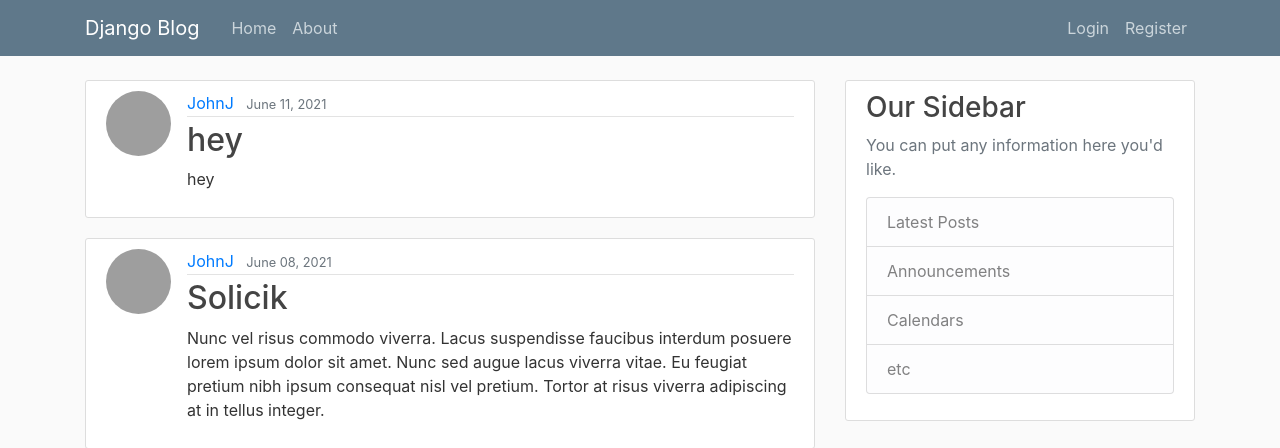
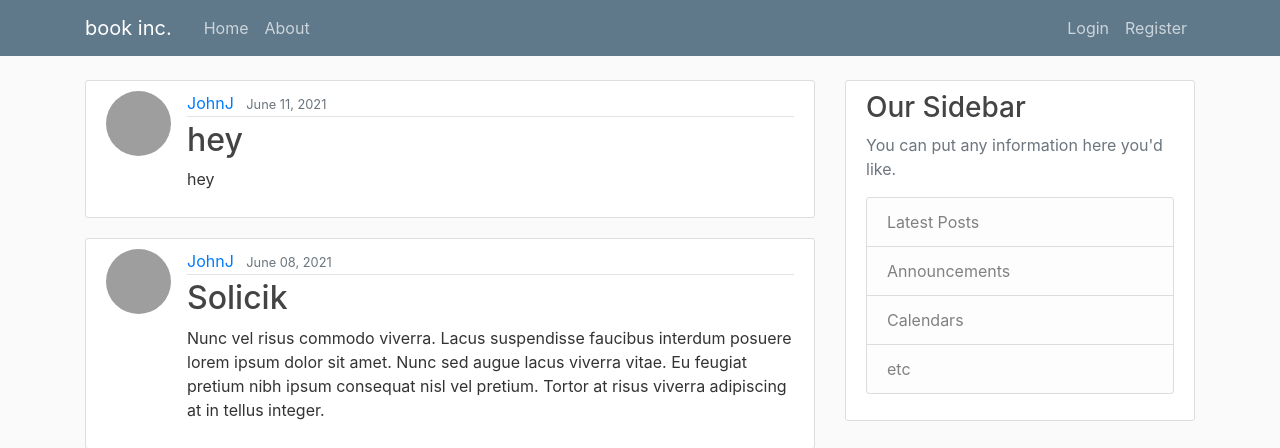
Before and after one commit to johnphelan/writerswebsite, a Django app: page / in a window 1280 px wide. Shown: the top 448 px of the page. Run offline with Django 3.2, Linux system fonts and the light colour scheme; data comes from the database, SQL or seed files in the repository; some libraries are stand-ins or nearby versions; grey boxes are pictures that could not be loaded.

Commit message:
Changed title second time

```diff
--- a/blog/templates/blog/base.html
+++ b/blog/templates/blog/base.html
@@ -22,7 +22,7 @@
     <header class="site-header">
       <nav class="navbar navbar-expand-md navbar-dark bg-steel fixed-top">
         <div class="container">
-          <a class="navbar-brand mr-4" href="{% url 'blog-home' %}">Django Blog</a>
+          <a class="navbar-brand mr-4" href="{% url 'blog-home' %}">book inc. </a>
           <button class="navbar-toggler" type="button" data-toggle="collapse" data-target="#navbarToggle" aria-controls="navbarToggle" aria-expanded="false" aria-label="Toggle navigation">
           <span class="navbar-toggler-icon"></span>
           </button>
```
